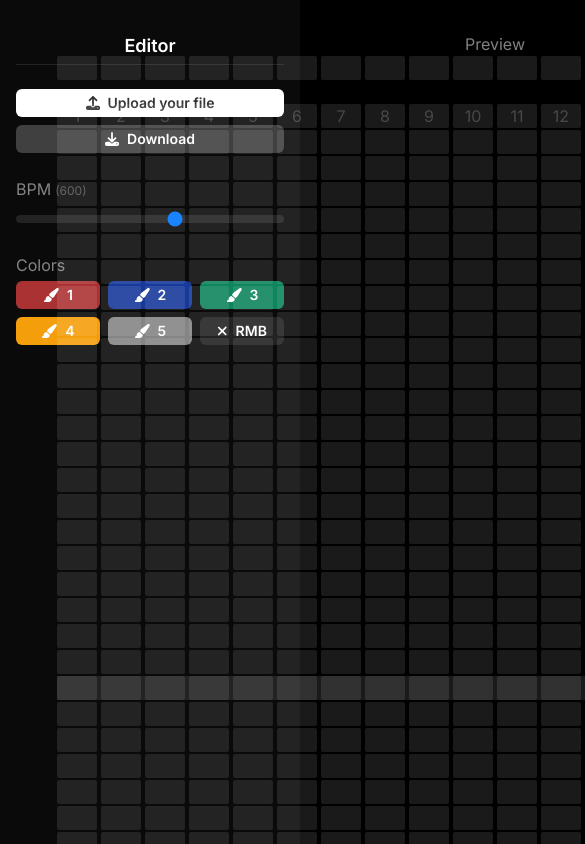
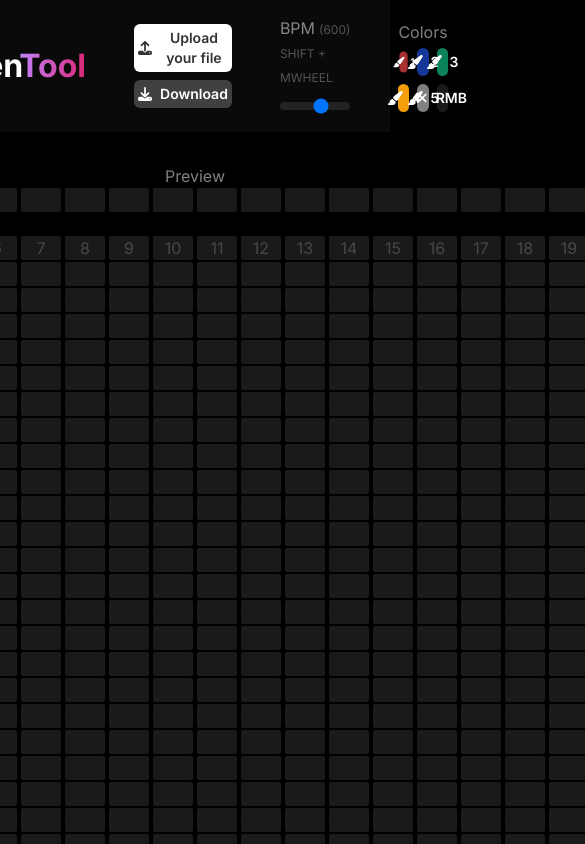
Before and after one commit to HeyyCzer/SirenX-v1, a Next.js app: page /editor in a window 390 px wide. Shown: the top 844 px of the page, 585 px wide, since content can reach past the window. Built offline with nearby package versions, Linux system fonts and the light colour scheme.

Commit message:
Toolbar responsive

```diff
--- a/src/app/editor/page.js
+++ b/src/app/editor/page.js
@@ -1,10 +1,9 @@
 "use client";
 
-import Button from "@/components/Button";
 import LightItem from "@/components/Light/Item";
 import LightRow from "@/components/Light/Row";
+import ToolbarContent from "@/components/Toolbar/content";
 import { getCarcolsFromLights, getLightsFromCarcols, isValidCarcols } from "@/utils/xml";
-import { faDownload, faPaintBrush, faUpload, faXmark } from "@fortawesome/free-solid-svg-icons";
 import { useCallback, useEffect, useRef, useState } from "react";
 import convert from "xml-js";
 
@@ -241,50 +240,34 @@ export default function EditorPage() {
 		<main className="min-h-screen">
 			<input type="file" ref={hiddenFileInput} onChange={handleUpload} accept=".meta" className="hidden" />
 
-			<div className="flex">
+			<div className="flex flex-col xl:flex-row">
 				{/* Toolbar */}
-				<aside className="flex flex-col space-y-6 min-w-[300px] px-4 py-8 bg-neutral-950">
-					<div>
-						<h1 className="text-center font-semibold text-lg mb-1">Editor</h1>
-						<hr className="border-white/10" />
-					</div>
+				<aside className="sticky hidden xl:flex flex-col space-y-6 min-w-[250px] xl:min-w-[300px] px-4 py-8 bg-neutral-950">
+					<ToolbarContent
+						config={config}
+						doc={doc}
+						hiddenFileInput={hiddenFileInput}
+						handleDownload={handleDownload}
+						currentBpm={currentBpm}
+						setCurrentBpm={setCurrentBpm}
+						currentColor={currentColor}
+						selectColor={selectColor}
+					/>
+				</aside>
 
-					{/* Import/export file */}
-					<div>
-						<div className="flex flex-col space-y-2">
-							<Button icon={faUpload} text="Upload your file" size={"sm"} color={"white"} onClick={ () => hiddenFileInput.current.click() } />
-							<Button icon={faDownload} text="Download" size={"sm"} color={"green"} onClick={ handleDownload } disabled={ !doc } />
-						</div>
-					</div>
-
-					{/* Pattern BPM */}
-					<div>
-						<h6 className="text-white/50 mb-1">
-							BPM
-							<span className="text-xs ml-1 text-white/30">({currentBpm})</span>
-						</h6>
-						<input type="range" min={150} step={50} value={currentBpm} max={900} onChange={({ target }) => setCurrentBpm(target.value)} className="w-full h-2 rounded-lg appearance-none cursor-pointer bg-white/10" />
-					</div>
-
-					{/* Colors */}
-					<div>
-						<h6 className="text-white/50 mb-1">Colors</h6>
-						<div className="grid grid-cols-3 gap-2">
-							{
-								Object.entries(config.colors).map(([key, color], index) => (
-									<Button key={key} icon={ faPaintBrush } text={index + 1} className={color.buttonColor} onClick={() => selectColor(key)} size="sm" />
-								))
-							}
-							<Button id="color-null" icon={ faXmark } text="RMB" className="bg-white/10 hover:bg-white/5" size="sm" onClick={() => selectColor("none")} />
-						</div>
-					</div>
-
-					{/* Spacers */}
-					{/* <div>
-						<h6 className="text-white/50 mb-1">Spacers</h6>
-						<Button icon={faPlusCircle} text="Spacer" size="sm" color="white" className="w-full" onClick={() => setSpacers(spacers => [...spacers, Math.random()]) } />
-					</div> */}
-				</aside>
+				{/* Horizontal toolbar */}
+				<div className="sticky top-0 xl:hidden flex items-center justify-center bg-neutral-950 py-4 px-8 space-x-12">
+					<ToolbarContent
+						config={config}
+						doc={doc}
+						hiddenFileInput={hiddenFileInput}
+						handleDownload={handleDownload}
+						currentBpm={currentBpm}
+						setCurrentBpm={setCurrentBpm}
+						currentColor={currentColor}
+						selectColor={selectColor}
+					/>
+				</div>
 
 				{/* Lights */}
 				<section className="w-full flex justify-center px-24 pt-8 pb-4">
--- /dev/null
+++ b/src/components/Toolbar/content.js
@@ -0,0 +1,47 @@
+import { faDownload, faPaintBrush, faUpload, faXmark } from "@fortawesome/free-solid-svg-icons";
+import Button from "../Button";
+
+export default function ToolbarContent({ config, doc, hiddenFileInput, handleDownload, currentBpm, setCurrentBpm, currentColor, selectColor }) {
+	return (
+		<>
+			{/* Logo */}
+			<div>
+				<h1 aria-label="Siren Tool" className="font-bold text-[2rem] flex justify-center space-x-2">
+					<span className="-mr-3">Siren</span>
+					<span className="text-transparent bg-clip-text bg-gradient-to-r from-purple-400 to-pink-600">Tool</span>
+				</h1>
+				<hr className="border-white/10 invisible xl:visible" />
+			</div>
+
+			{/* Import/export file */}
+			<div>
+				<div className="flex flex-col space-y-2">
+					<Button icon={faUpload} text="Upload your file" size={"sm"} color={"white"} onClick={ () => hiddenFileInput.current.click() } />
+					<Button icon={faDownload} text="Download" size={"sm"} color={"green"} onClick={ handleDownload } disabled={ !doc } />
+				</div>
+			</div>
+
+			{/* Pattern BPM */}
+			<div>
+				<h6 className="text-white/50 mb-1">
+					BPM
+					<span className="text-xs ml-1 text-white/30">({currentBpm}) SHIFT + MWHEEL</span>
+				</h6>
+				<input type="range" min={150} step={50} value={currentBpm} max={900} onChange={({ target }) => setCurrentBpm(target.value)} className="w-full h-2 rounded-lg appearance-none cursor-pointer bg-white/10" />
+			</div>
+
+			{/* Colors */}
+			<div>
+				<h6 className="text-white/50 mb-1">Colors</h6>
+				<div className="grid grid-cols-3 gap-2">
+					{
+						Object.entries(config.colors).map(([key, color], index) => (
+							<Button key={key} icon={ faPaintBrush } text={index + 1} className={`${color.buttonColor} ${key === currentColor?.[0] && "scale-75"}`} onClick={() => selectColor(key)} size="sm" />
+						))
+					}
+					<Button id="color-null" icon={ faXmark } text="RMB" className={`bg-white/10 hover:bg-white/5 ${!currentColor && "scale-75"}`} size="sm" onClick={() => selectColor("none")} />
+				</div>
+			</div>
+		</>
+	)
+}
```
